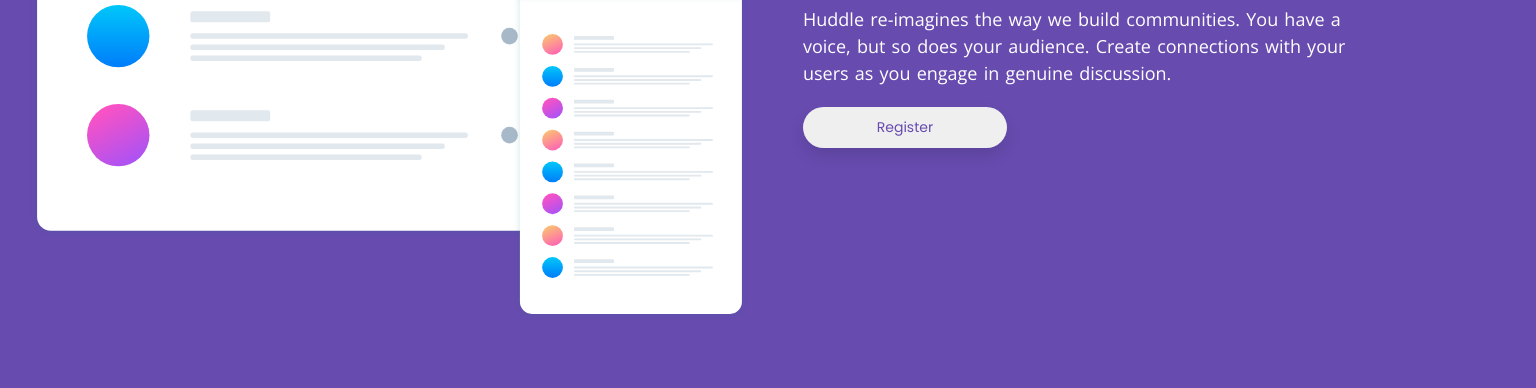
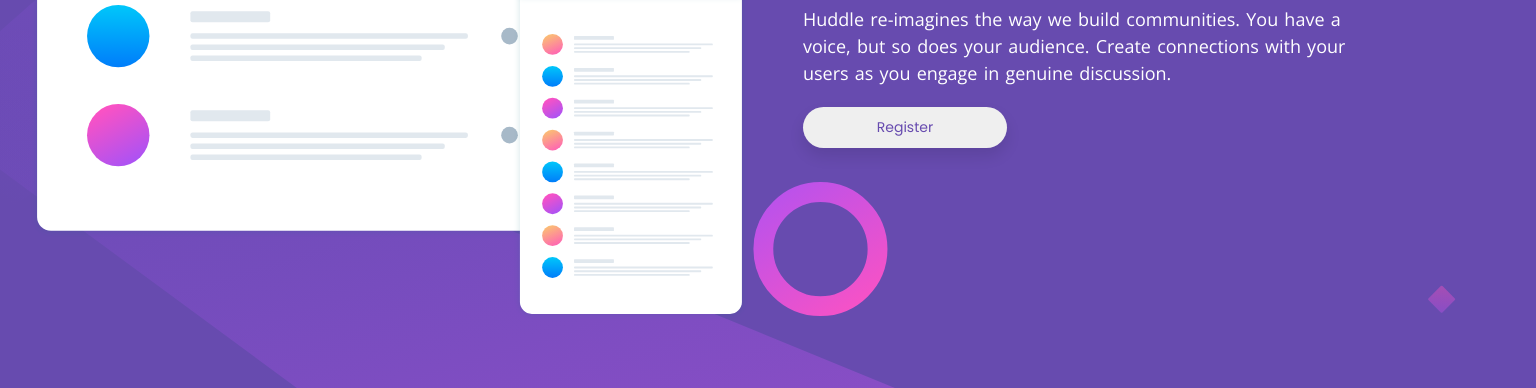
Before and after one commit to Tyrone-Cartwright/CSS-ASSESSMENT-1, a plain HTML site: page index.html in a window 1536 px wide. Shown: the part 407-795 px from the top of the page. Drawn offline with nearby package versions, Linux system fonts and the light colour scheme.

Commit message:
added ../ to see if background-image will show

```diff
--- a/css/style.css
+++ b/css/style.css
@@ -13,7 +13,7 @@ font-family: 'Poppins', sans-serif; */
 }
 
 body {
-    background-image: url(./img/bg-mobile.svg);
+    background-image: url(../img/bg-mobile.svg);
     background-repeat: no-repeat;
     background-position: right top;
     background-size: contain;
@@ -136,7 +136,7 @@ h1 {
 
 @media (min-width: 1440px) {
     body {
-        background-image: url(./img/bg-desktop.svg);
+        background-image: url(../img/bg-desktop.svg);
         background-repeat: no-repeat;
         background-size: cover;
         background-position: left top;
```
